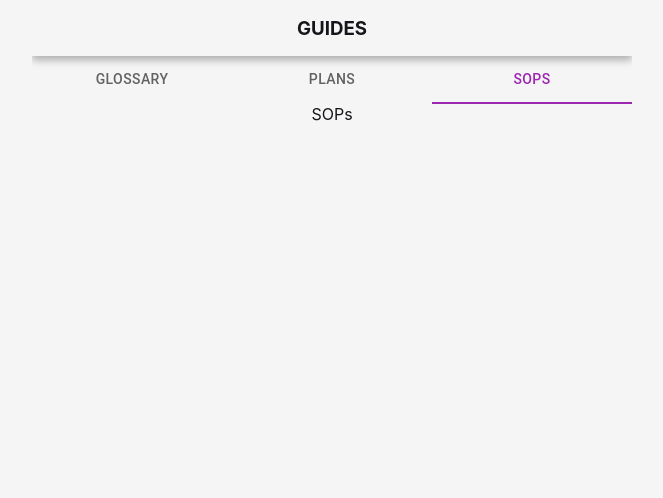
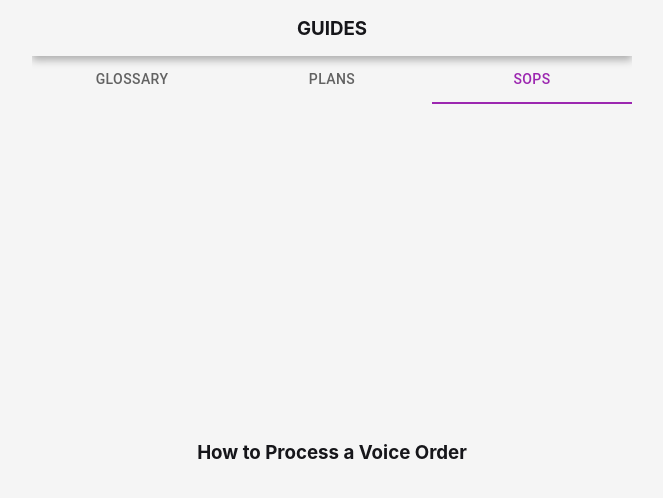
Before and after one commit to digitalkatana-dev/my-tools, a React (Create React App) app: page /guides in a window 1280 px wide. Both pictures are taken after a click on the tab "SOPS". Shown: the top 498 px of the page, without its empty margins (308-971 px from the left). Built offline with nearby package versions, Linux system fonts and the light colour scheme; a web font is replaced by a local one.

Commit message:
added voice order sop component

```diff
--- a/src/features/Guide/components/SOPs/SOPs.jsx
+++ b/src/features/Guide/components/SOPs/SOPs.jsx
@@ -1,7 +1,29 @@
-import React from 'react';
+import { useState } from 'react';
+import './sop.scss';
+import VoiceOrder from './components/VoiceOrder';
 
 const SOPs = () => {
-	return <div>SOPs</div>;
+	const [view, setView] = useState('index');
+
+	const handleClick = (sop) => {
+		setView(sop);
+	};
+
+	return (
+		<div id='sop'>
+			{view === 'vo' ? (
+				<VoiceOrder goBack={() => setView('index')} />
+			) : (
+				view === 'index' && (
+					<div className='sop-list'>
+						<h3 onClick={() => handleClick('vo')}>
+							How to Process a Voice Order
+						</h3>
+					</div>
+				)
+			)}
+		</div>
+	);
 };
 
 export default SOPs;
--- /dev/null
+++ b/src/features/Guide/components/SOPs/components/VoiceOrder/VoiceOrder.jsx
@@ -0,0 +1,14 @@
+import React from 'react';
+import './voice-order.scss';
+
+const VoiceOrder = ({ goBack }) => {
+	return (
+		<div id='voice-order'>
+			<h3 className='back-link' onClick={goBack}>
+				Back
+			</h3>
+		</div>
+	);
+};
+
+export default VoiceOrder;
--- /dev/null
+++ b/src/features/Guide/components/SOPs/components/VoiceOrder/index.js
@@ -0,0 +1,3 @@
+import VoiceOrder from './VoiceOrder';
+
+export default VoiceOrder;
--- /dev/null
+++ b/src/features/Guide/components/SOPs/components/VoiceOrder/voice-order.scss
@@ -0,0 +1,13 @@
+#voice-order {
+	flex: 1;
+	flex-direction: column;
+	position: relative;
+
+	.back-link {
+		position: absolute;
+		top: 0;
+		left: 10px;
+		color: #f5f5f5;
+		cursor: pointer;
+	}
+}
--- /dev/null
+++ b/src/features/Guide/components/SOPs/sop.scss
@@ -0,0 +1,17 @@
+#sop {
+	height: 100%;
+	display: flex;
+	flex-direction: column;
+
+	.sop-list {
+		flex: 1;
+		display: flex;
+		flex-direction: column;
+		justify-content: center;
+		gap: 20px;
+
+		h3 {
+			cursor: pointer;
+		}
+	}
+}
```
